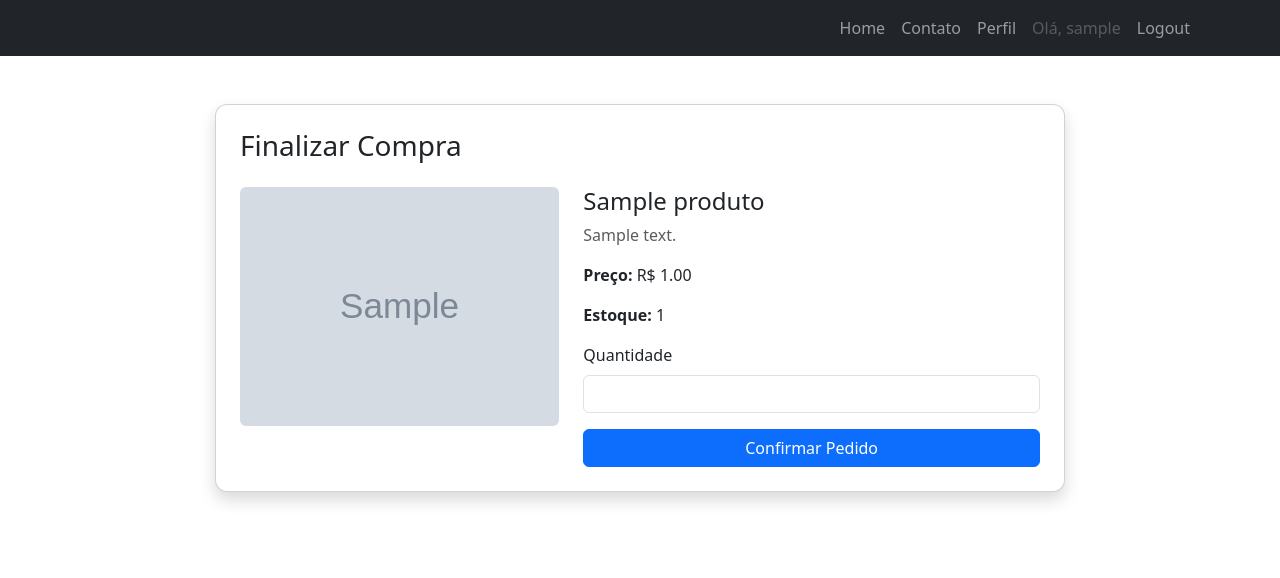
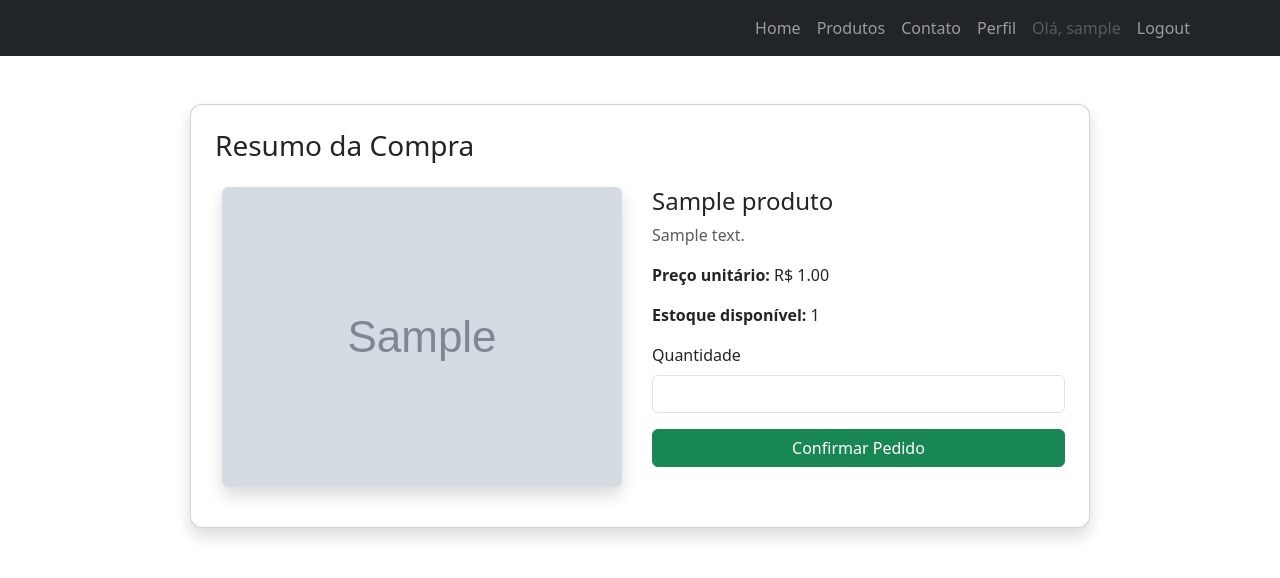
Before and after one commit to kd14c/WEBIII---P2-Projeto-Django-, a Django app: page /comprar/1/ in a window 1280 px wide. Shown: the top 578 px of the page. Run offline with Django 5.2, Linux system fonts and the light colour scheme; a user stored in the database is signed in; tables that the repository leaves empty hold one stand-in row (values such as "Sample post"); grey boxes marked "Sample" are stand-in pictures.

Commit message:
Add produtos page and update navigation; enhance perfil and pedido templates

```diff
--- a/core/templates/core/base.html
+++ b/core/templates/core/base.html
@@ -34,6 +34,10 @@
 
                 <li class="nav-item">
                     <a class="nav-link" href="{% url 'index' %}">Home</a>
+                </li>
+
+                <li class="nav-item">
+                    <a class="nav-link" href="{% url 'produtos' %}">Produtos</a>
                 </li>
 
                 <li class="nav-item">
--- a/core/templates/core/pedido.html
+++ b/core/templates/core/pedido.html
@@ -2,34 +2,43 @@
 {% block title %}Finalizar Compra{% endblock %}
 
 {% block content %}
-<div class="container d-flex justify-content-center mt-5 mb-5">
 
-    <div class="card shadow p-4" style="max-width: 850px; width: 100%; border-radius: 12px;">
+<div class="container mt-5 mb-5 d-flex justify-content-center">
 
-        <h3 class="mb-4">Finalizar Compra</h3>
+    <div class="card shadow p-4" style="max-width: 900px; width: 100%; border-radius: 12px;">
+
+        <h3 class="mb-4">Resumo da Compra</h3>
 
         <div class="row">
 
-            <!-- Imagem -->
-            <div class="col-md-5 text-center">
-                <img src="{{ produto.foto.url }}" alt="{{ produto.nome }}"
-                     class="img-fluid rounded" style="max-height: 260px; object-fit: cover;">
+            <!-- IMAGEM DO PRODUTO -->
+            <div class="col-md-6 text-center mb-3">
+                <img src="{{ produto.foto.url }}"
+                     class="img-fluid rounded shadow"
+                     style="max-height: 300px; object-fit: cover;">
             </div>
 
-            <!-- Dados -->
-            <div class="col-md-7">
+            <!-- DETALHES DO PRODUTO -->
+            <div class="col-md-6">
+
                 <h4>{{ produto.nome }}</h4>
                 <p class="text-muted">{{ produto.descricao }}</p>
 
-                <p><strong>Preço:</strong> R$ {{ produto.preco }}</p>
-                <p><strong>Estoque:</strong> {{ produto.estoque }}</p>
+                <p><strong>Preço unitário:</strong> R$ {{ produto.preco }}</p>
+                <p><strong>Estoque disponível:</strong> {{ produto.estoque }}</p>
 
                 <form method="post" class="mt-3">
                     {% csrf_token %}
+
                     <label class="form-label">Quantidade</label>
-                    <input type="number" name="quantidade" required min="1" max="{{ produto.estoque }}" class="form-control mb-3">
+                    <input type="number" name="quantidade" required
+                           min="1" max="{{ produto.estoque }}"
+                           class="form-control mb-3">
 
-                    <button class="btn btn-primary w-100">Confirmar Pedido</button>
+                    <button class="btn btn-success w-100">
+                        Confirmar Pedido
+                    </button>
+
                 </form>
 
             </div>
@@ -37,5 +46,7 @@
         </div>
 
     </div>
+
 </div>
+
 {% endblock %}
--- a/core/views.py
+++ b/core/views.py
@@ -27,11 +27,23 @@ def comprar(request, id):
 
     if request.method == 'POST':
         quantidade = int(request.POST.get('quantidade'))
+
+        # Validação de estoque
+        if quantidade < 1:
+            messages.error(request, "Quantidade inválida.")
+            return redirect('comprar', id=id)
+
+        if quantidade > produto.estoque:
+            messages.error(request, "Quantidade maior que o estoque disponível.")
+            return redirect('comprar', id=id)
+
         total = quantidade * produto.preco
 
+        # Atualiza estoque
         produto.estoque -= quantidade
         produto.save()
 
+        # Cria pedido
         Pedido.objects.create(
             usuario=request.user,
             produto=produto,
@@ -39,6 +51,7 @@ def comprar(request, id):
             total=total
         )
 
+        messages.success(request, "Pedido realizado com sucesso!")
         return redirect('perfil')
 
     return render(request, 'core/pedido.html', {
@@ -51,7 +64,7 @@ def perfil(request):
     pedidos = Pedido.objects.filter(usuario=request.user).order_by('-data')
 
     return render(request, 'core/perfil.html', {
-        'pedidos': pedidos
+        'pedidos': pedidos,
     })
 
 
@@ -84,3 +97,13 @@ def contato(request):
         return redirect('contato')
 
     return render(request, 'core/contato.html')
+
+
+def produtos(request):
+    lista = Produto.objects.all()
+    pagina = Pagina.objects.first()
+
+    return render(request, 'core/produtos.html', {
+        'produtos': lista,
+        'pagina': pagina
+    })
--- a/projeto/urls.py
+++ b/projeto/urls.py
@@ -34,6 +34,7 @@ urlpatterns = [
     path('cadastro/', views.cadastro, name='cadastro'),
 
     path('contato/', views.contato, name='contato'),
+    path('produtos/', views.produtos, name='produtos'),
 
 ]
 
```
Also changed, not shown: core/templates/core/index.html (+26 -16 lines), core/templates/core/perfil.html (+20 -4 lines), core/templates/core/produtos.html (added, +39 -0 lines).
